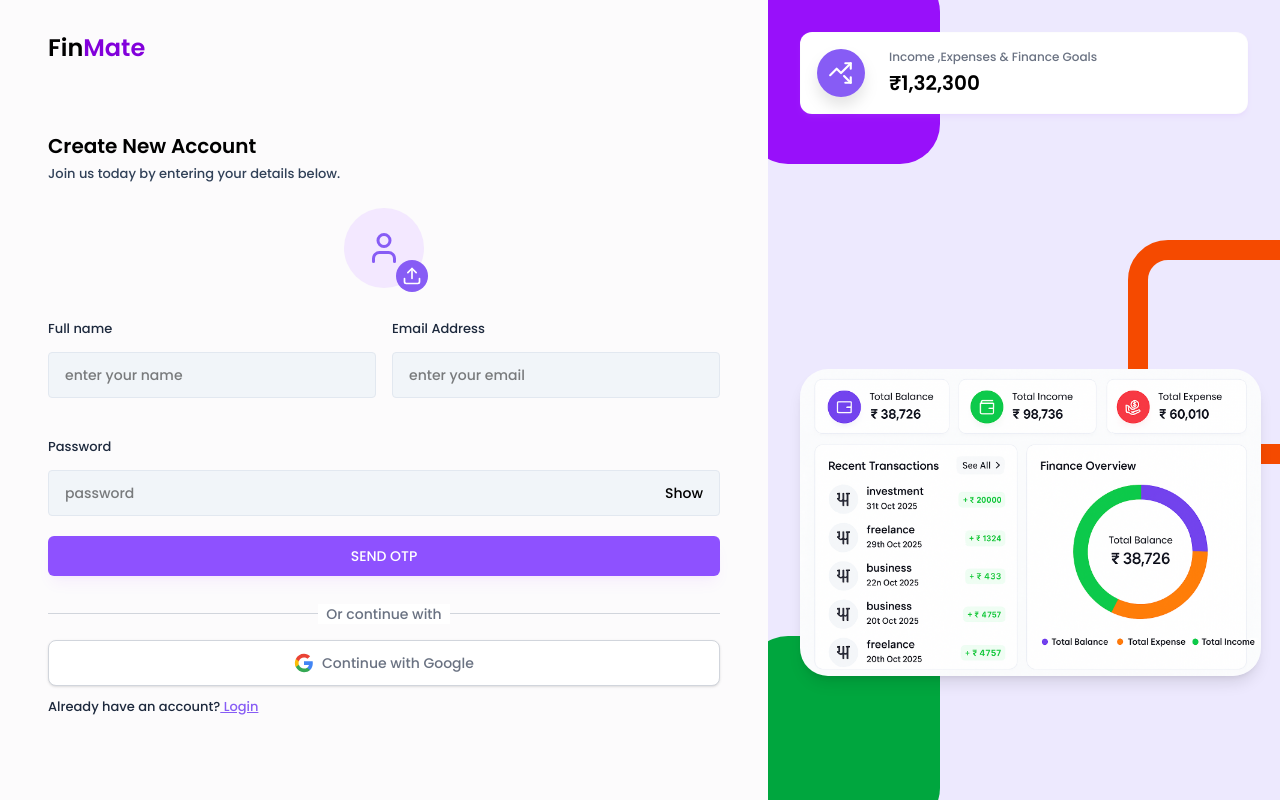
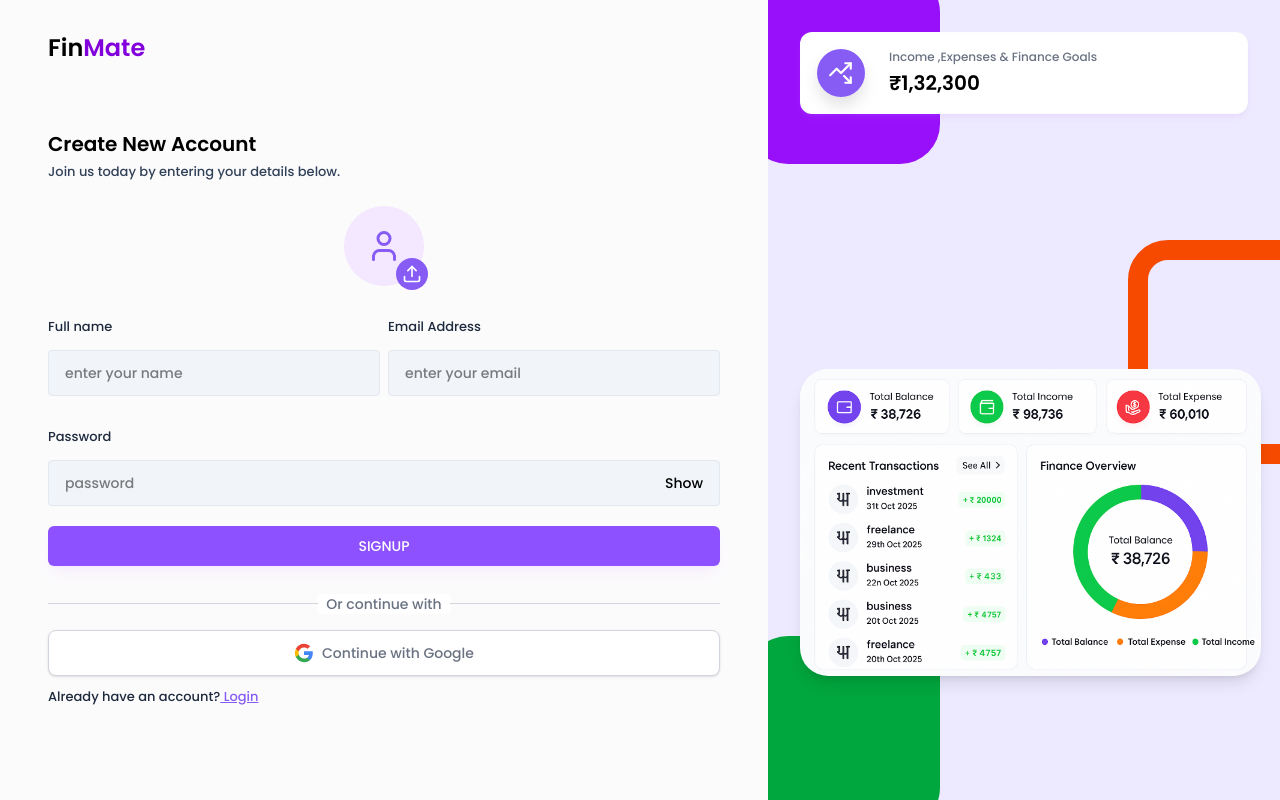
Before and after one commit to PrakashPalsaniya/FinMate, a React (Vite) app: page /signUp in a window 1280 px wide. Built offline with nearby package versions, Linux system fonts and the light colour scheme.

Commit message:
finalfixx

```diff
--- a/src/pages/auth/SignUp.jsx
+++ b/src/pages/auth/SignUp.jsx
@@ -150,7 +150,7 @@ const SignUp = () => {
 
           <ProfilePhotoSelector image={profilePic} setImage={setProfilePic} />
 
-          <div className='grid grid-rows-2 md:grid-rows-2 gap-4'>
+          <div className='grid grid-rows-2 md:grid-rows-2 gap-2'>
             <Input
               type="text"
               value={fullName}
@@ -181,7 +181,7 @@ const SignUp = () => {
           {error && <p className='text-red-500 text-xs pb-2.5'>{error}</p>}
 
           <button type='submit' className='btn-primary cursor-pointer' disabled={loading}>
-            {loading ? 'Sending OTP...' : 'SEND OTP'}
+            {loading ? 'Sending OTP...' : 'SIGNUP'}
           </button>
 
           </form>
@@ -241,7 +241,7 @@ const SignUp = () => {
           </button>
         </div>
 
-        <p className='text-[13px] text-slate-800 mt-3'>
+        <p className='text-[13px] text-slate-800 mt-3 pb-3'>
           Already have an account?
           <Link className='font-medium text-primary underline' to="/login"> Login</Link>
         </p>
```
